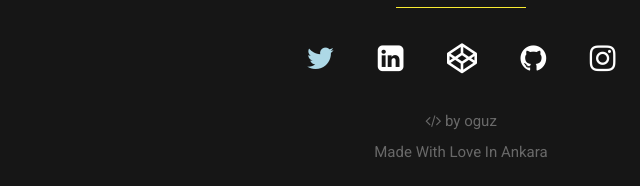
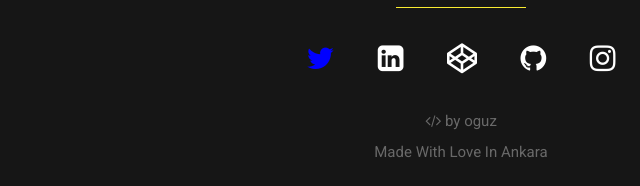
Before and after one commit to oguzhanygtr/oguzhanygtr.github.io, a plain HTML site: page index.html in a window 1280 px wide. In both pictures the pointer is over the link 499 px from the left and 1952 px from the top of the page. Shown: the part 1894-2080 px from the top of the page, 179-819 px from the left. Drawn offline with nearby package versions, Linux system fonts and the light colour scheme.

Commit message:
Update style.css

```diff
--- a/style.css
+++ b/style.css
@@ -290,7 +290,7 @@ form .form-control {
   transition:.5s;
 }
 
-.social-links li .facebook:hover { color: lightblue; }
+.social-links li .facebook:hover { color: blue; }
 .social-links li .linkedin:hover { color: #0077b5; }
 .social-links li .codepen:hover { color: #fcd000; }
 .social-links li .github:hover { color: lightgrey; }
```
